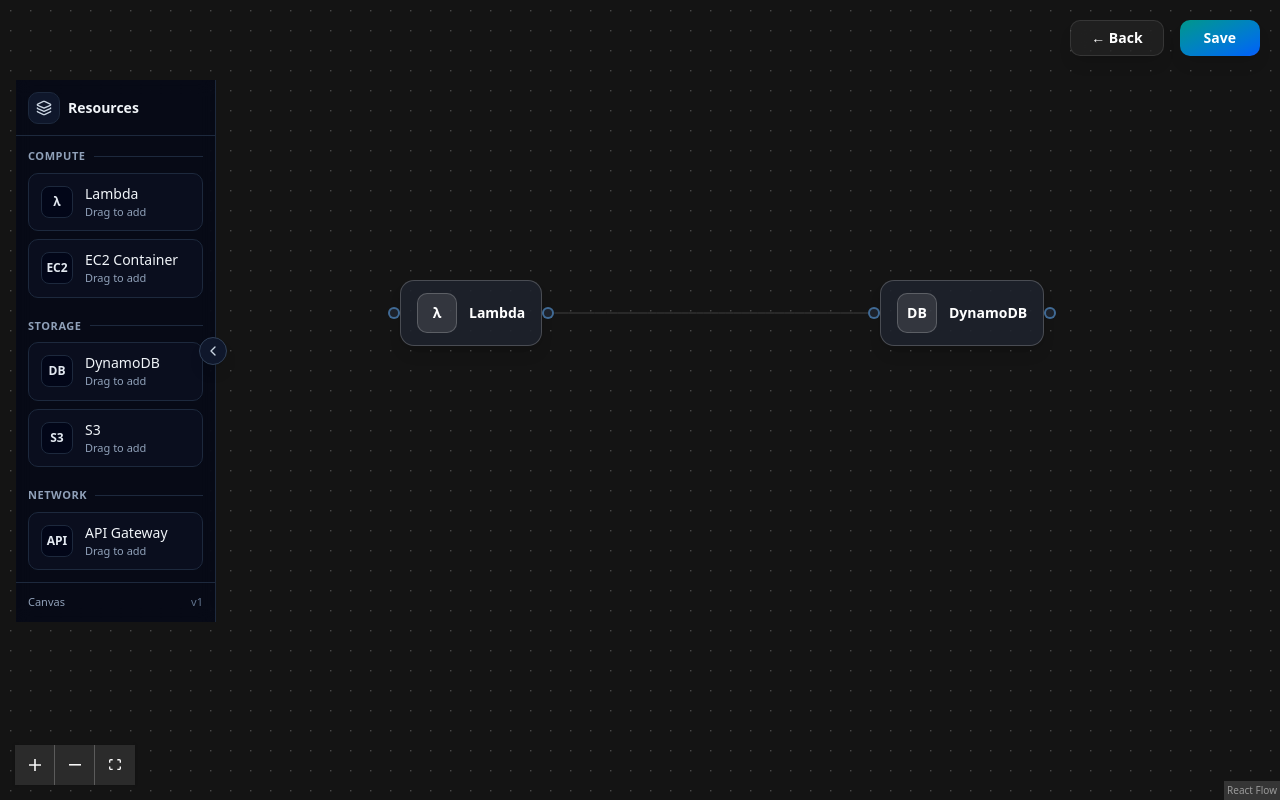
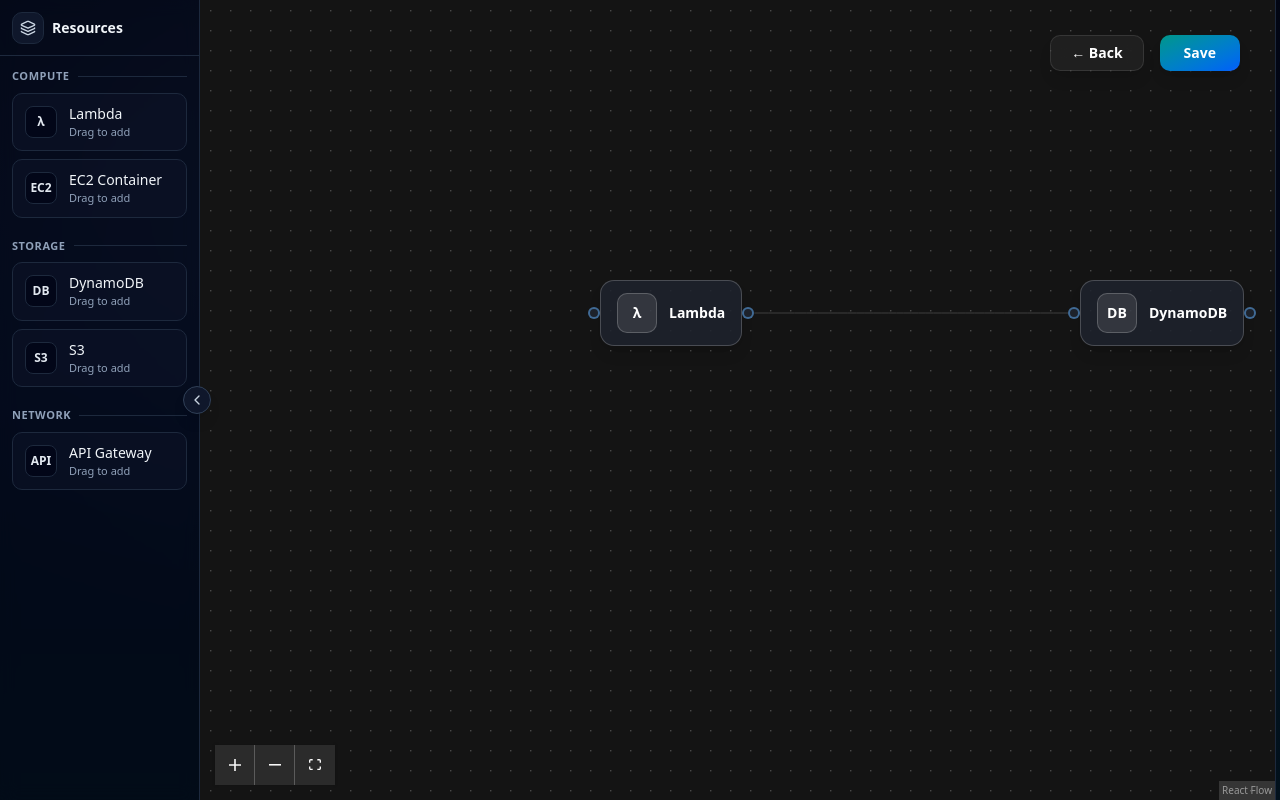
Before and after one commit to Alberta2514640/clutter, a Next.js app in the folder frontend/clutter/: page /projects/1/diagram/1 in a window 1280 px wide. Built offline with nearby package versions, Linux system fonts and the light colour scheme.

Commit message:
change   + added proper diagram due to error

```diff
--- a/frontend/clutter/src/app/(dashboard)/dashboard/page.tsx
+++ b/frontend/clutter/src/app/(dashboard)/dashboard/page.tsx
@@ -10,15 +10,15 @@
 
 export default function DashboardPageClient() {
   const meQ = useMe();
-  const tenantId = meQ.data?.tenantId ?? null;
+  const token = meQ.data?.token ?? null;
 
   // ✅ these only run after tenantId exists because enabled: !!tenantId
-  const projectsQ = useProjects(tenantId);
-  const runsQ = useRecentRuns(tenantId);
+  const projectsQ = useProjects(token);
+  const runsQ = useRecentRuns(token);
 
   const isLoading =
     meQ.isLoading ||
-    (tenantId ? projectsQ.isLoading || runsQ.isLoading : false);
+    (token ? projectsQ.isLoading || runsQ.isLoading : false);
 
   const error =
     (meQ.isError ? meQ.error : null) ||
--- a/frontend/clutter/src/app/(diagram)/projects/[projectId]/diagram/[diagramId]/_components/DiagramEditor.tsx
+++ b/frontend/clutter/src/app/(diagram)/projects/[projectId]/diagram/[diagramId]/_components/DiagramEditor.tsx
@@ -1,8 +1,8 @@
 "use client";
 import type { DiagramEdge, DiagramNode, PaletteItem } from "@/lib/stores/diagramStore";
 import { useDiagramActions, useDiagramState } from "@/lib/stores/diagramStore";
-import type { Connection, EdgeChange, NodeChange, NodeProps, NodeTypes, } from "@xyflow/react";
-import { Background, BackgroundVariant, Controls, ReactFlow, useReactFlow, } from "@xyflow/react";
+import type { Connection, EdgeChange, NodeChange, NodeProps, NodeTypes } from "@xyflow/react";
+import { Background, BackgroundVariant, Controls, Panel, ReactFlow, useReactFlow } from "@xyflow/react";
 import React, { useCallback, useEffect, useMemo } from "react";
 import Palette from "./Palette";
 import TopNav from "./TopNav";
@@ -11,7 +11,7 @@
 
 const DND_MIME = "application/x-palette-item";
 
-export default function DiagramEditor({ projectId, diagramId }: { projectId: string; diagramId: string }) {
+export default function DiagramEditor({ projectId, diagramId, }: {  projectId: string; diagramId: string; }) {
   const { screenToFlowPosition } = useReactFlow();
 
   // ----- Zustand state -----
@@ -23,10 +23,8 @@
     addEdgeFromConnection,
     saveDiagram,
     setContext,
-    loadDiagram,
+    loadDiagram
   } = useDiagramActions();
-
-  console.log(nodes, edges, dirty);
 
   useEffect(() => {
     setContext(projectId, diagramId);
@@ -38,7 +36,7 @@
     () => ({
       awsService: AwsServiceNode as React.ComponentType<NodeProps>,
     }),
-    [],
+    []
   );
 
   // ----- Handlers -----
@@ -46,21 +44,21 @@
     (changes: NodeChange<DiagramNode>[]) => {
       applyNodeChanges(changes);
     },
-    [applyNodeChanges],
+    [applyNodeChanges]
   );
 
   const onEdgesChange = useCallback(
     (changes: EdgeChange<DiagramEdge>[]) => {
       applyEdgeChanges(changes);
     },
-    [applyEdgeChanges],
+    [applyEdgeChanges]
   );
 
   const onConnect = useCallback(
     (params: Connection) => {
       addEdgeFromConnection(params);
     },
-    [addEdgeFromConnection],
+    [addEdgeFromConnection]
   );
 
   const onDragOver = useCallback((e: React.DragEvent) => {
@@ -83,7 +81,7 @@
       };
       addNode(newNode);
     },
-    [screenToFlowPosition, addNode],
+    [screenToFlowPosition, addNode]
   );
 
   const onSave = useCallback(() => {
@@ -91,23 +89,12 @@
   }, [saveDiagram]);
 
   return (
-    <div className="relative h-screen w-screen overflow-hidden">
-      {/* Top Nav - Fixed at top */}
-      <div className="absolute top-0 left-0 right-0 z-30">
-        <TopNav onSave={onSave} />
-      </div>
-
-      {/* Floating Palette - Fixed position on left */}
-      <div className="absolute top-20 left-4 z-20">
-        <Palette />
-      </div>
-
-      <div className="absolute top-20 right-4 z-20">
-        <ConfigPanel />
-      </div>
+    <div className=" h-screen w-screen overflow-hidden">
 
       {/* Fullscreen React Flow Canvas */}
-      <div className="h-full w-full">
+      <div className="flex h-full w-full">
+        <Palette />
+        <div className="relative flex-1">
           <ReactFlow
             colorMode="dark"
             nodes={nodes}
@@ -121,7 +108,14 @@
             snapToGrid
             snapGrid={[20, 20]}
           >
-          <Background variant={BackgroundVariant.Dots} gap={20} size={1.5} />
+            <Panel position="top-right">
+              <TopNav onSave={onSave} />
+            </Panel>
+            <Background
+              variant={BackgroundVariant.Dots}
+              gap={20}
+              size={1.5}
+            />
             <Controls
               orientation="horizontal"
               className="[&_button]:!w-10 [&_button]:!h-10 [&_button]:!min-w-10 [&_button]:!min-h-10"
@@ -129,6 +123,8 @@
             />
           </ReactFlow>
         </div>
+        <ConfigPanel />
+      </div>
     </div>
   );
 }
```
Lines whose indentation alone changed are shown as unchanged.
